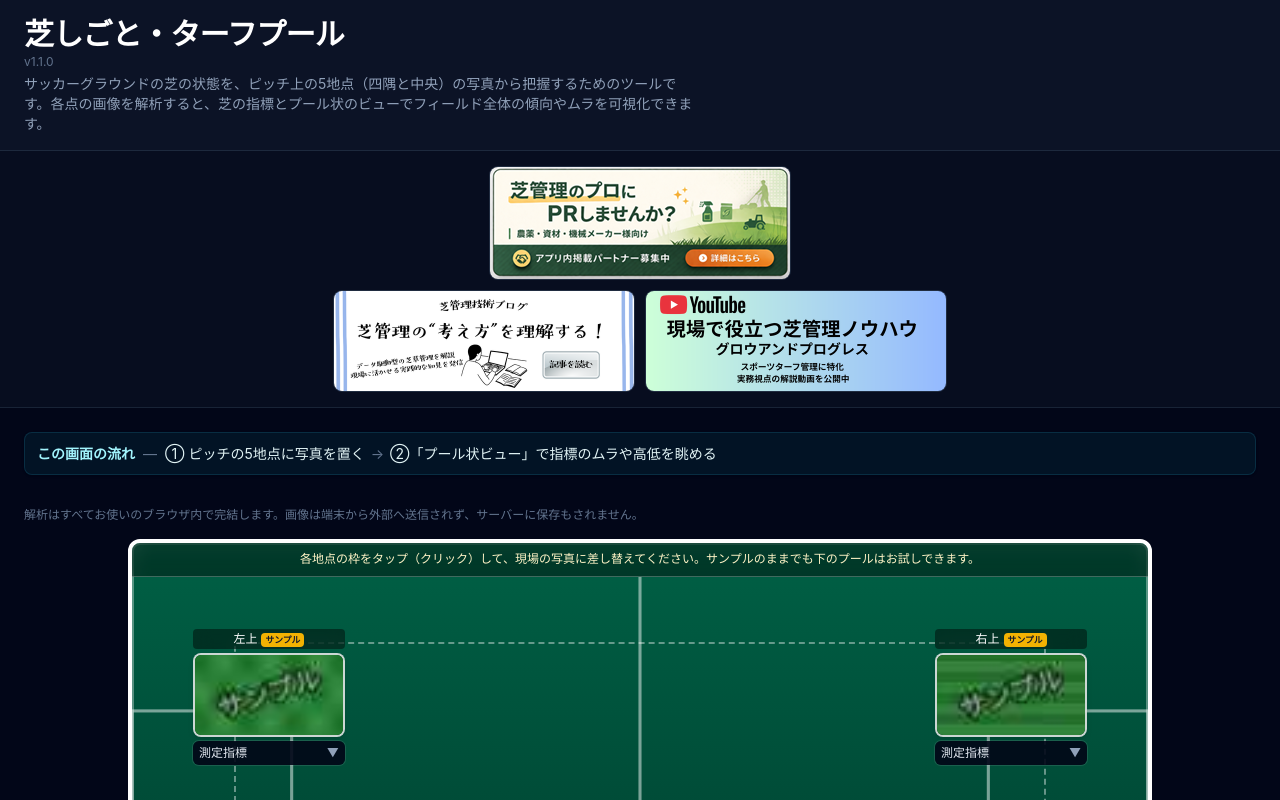
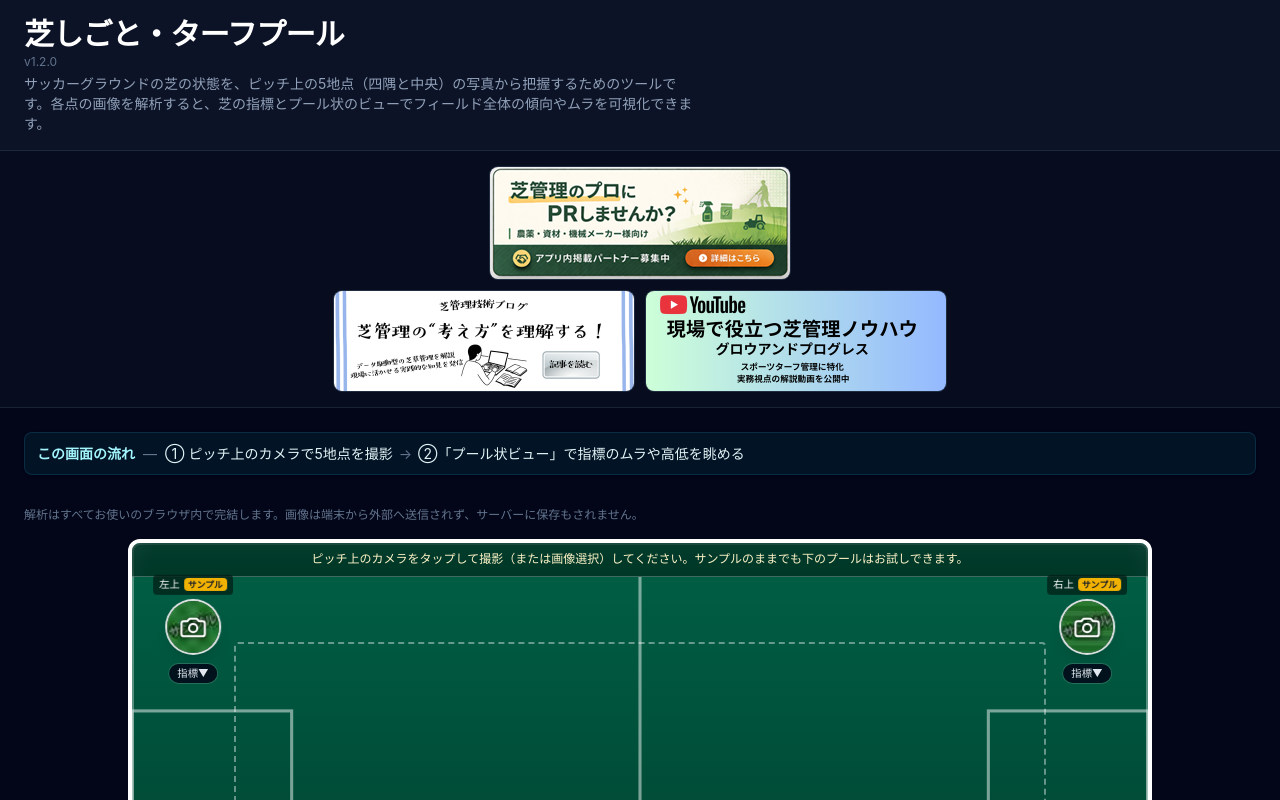
Before and after one commit to hitoshi4148/turfpool, a React (Vite) app: page / in a window 1280 px wide. Shown: the top 800 px of the page. Built offline with nearby package versions, Linux system fonts and the light colour scheme.

Commit message:
Release v1.2.0 for /portal/turfpool/ with camera capture UI.

```diff
--- a/index.html
+++ b/index.html
@@ -13,9 +13,7 @@
       gtag('config', 'G-HDBSBPYEQW')
     </script>
     <meta charset="UTF-8" />
-    <link rel="icon" type="image/png" sizes="32x32" href="/favicon-32.png" />
-    <link rel="icon" type="image/png" sizes="48x48" href="/favicon.png" />
-    <link rel="apple-touch-icon" href="/apple-touch-icon.png" />
+    <link rel="icon" type="image/png" href="https://www.turf-tools.jp/portal/grow-and-progress-logo.png?v=2" />
     <meta name="viewport" content="width=device-width, initial-scale=1.0" />
     <title>芝しごと・ターフプール</title>
   </head>
--- a/src/App.tsx
+++ b/src/App.tsx
@@ -81,7 +81,7 @@ function App() {
             —
           </span>
           <span className="inline sm:inline">
-            ① ピッチの5地点に写真を置く
+            ① ピッチ上のカメラで5地点を撮影
           </span>
           <span className="mx-1.5 text-slate-500" aria-hidden>
             →
--- a/src/components/AppFooter.tsx
+++ b/src/components/AppFooter.tsx
@@ -1,4 +1,5 @@
 import { APP_VERSION, SHIBA_SHIGOTO_APPS } from '../config/app'
+import { portalSharedAsset } from '../config/assets'
 
 const linkClass =
   'text-slate-400 underline decoration-slate-600 underline-offset-4 transition hover:text-slate-200 hover:decoration-slate-400'
@@ -30,7 +31,7 @@ export function AppFooter() {
           rel="noopener noreferrer"
         >
           <img
-            src="/grow-and-progress-logo.png"
+            src={portalSharedAsset('grow-and-progress-logo.png?v=2')}
             alt=""
             width={80}
             height={80}
--- a/src/components/PitchUploader.tsx
+++ b/src/components/PitchUploader.tsx
@@ -49,6 +49,24 @@ function PitchMarkingsSvg() {
   )
 }
 
+function CameraIcon({ className }: { className?: string }) {
+  return (
+    <svg
+      className={className}
+      viewBox="0 0 24 24"
+      fill="none"
+      stroke="currentColor"
+      strokeWidth="1.75"
+      strokeLinecap="round"
+      strokeLinejoin="round"
+      aria-hidden
+    >
+      <path d="M4 7h3l2-2h6l2 2h3a2 2 0 0 1 2 2v9a2 2 0 0 1-2 2H4a2 2 0 0 1-2-2V9a2 2 0 0 1 2-2z" />
+      <circle cx="12" cy="13" r="3.5" />
+    </svg>
+  )
+}
+
 function SlotMetricsAccordion({
   indices,
   open,
@@ -58,63 +76,41 @@ function SlotMetricsAccordion({
   indices: TurfIndices | null
   open: boolean
   onOpenChange: (open: boolean) => void
-  /** 下側スロットでは true（パネルを上に開き、親の overflow で隠れないようにする） */
   opensAbove: boolean
 }) {
   const panelId = useId()
 
   const panelClass = opensAbove
-    ? 'absolute left-0 right-0 bottom-full z-[100] mb-1 max-h-[min(42vh,15rem)] overflow-y-auto rounded-md bg-slate-950/95 px-2 py-2 text-left shadow-xl ring-1 ring-white/15 backdrop-blur-sm'
-    : 'absolute left-0 right-0 top-full z-[100] mt-1 max-h-[min(55vh,24rem)] overflow-y-auto rounded-md bg-slate-950/95 px-2 py-2 text-left shadow-xl ring-1 ring-white/15 backdrop-blur-sm'
+    ? 'absolute left-1/2 z-[100] mb-1 w-[min(14rem,calc(100vw-2rem))] max-h-[min(42vh,15rem)] -translate-x-1/2 overflow-y-auto rounded-md bg-slate-950/95 px-2 py-2 text-left shadow-xl ring-1 ring-white/15 backdrop-blur-sm bottom-full'
+    : 'absolute left-1/2 z-[100] mt-1 w-[min(14rem,calc(100vw-2rem))] max-h-[min(55vh,24rem)] -translate-x-1/2 overflow-y-auto rounded-md bg-slate-950/95 px-2 py-2 text-left shadow-xl ring-1 ring-white/15 backdrop-blur-sm top-full'
 
   return (
-    <div className="relative w-full">
+    <div className="relative">
       <button
         type="button"
         onClick={() => onOpenChange(!open)}
         aria-expanded={open}
         aria-controls={panelId}
-        className="flex w-full items-center justify-between gap-1 rounded-md bg-slate-950/90 px-1.5 py-1 text-left text-[0.65rem] text-slate-200 ring-1 ring-white/10 transition hover:bg-slate-900/90 sm:text-xs"
+        className="rounded-full bg-slate-950/85 px-2 py-0.5 text-[0.6rem] font-medium text-slate-200 ring-1 ring-white/15 transition hover:bg-slate-900/90 sm:text-[0.65rem]"
       >
-        <span className="font-medium">{indices ? '測定指標' : '指標'}</span>
-        <span className="shrink-0 text-slate-400" aria-hidden>
-          {open ? '▲' : '▼'}
-        </span>
+        {open ? '指標▲' : '指標▼'}
       </button>
       {open ? (
         <div id={panelId} role="region" className={panelClass}>
           <MetricPanel indices={indices} compact />
-          <div className="mt-3 min-h-[2.5rem] border-t border-white/10 pt-2 text-[0.6rem] leading-snug text-slate-400">
-            詳しい説明はプール状ビューを開いたときの下部に表示されます。
-          </div>
         </div>
       ) : null}
     </div>
   )
 }
 
-const SLOT_STYLE: Record<
-  PitchPointId,
-  { className: string; arrow?: string }
-> = {
-  tl: { className: 'left-[6%] top-[8%]' },
-  tr: { className: 'right-[6%] top-[8%] left-auto' },
-  bl: { className: 'left-[6%] bottom-[10%] top-auto' },
-  br: { className: 'right-[6%] bottom-[10%] left-auto top-auto' },
-  c: {
-    className: 'left-1/2 top-1/2 -translate-x-1/2 -translate-y-1/2',
-  },
-}
-
-/** 5点すべて同じ横幅（中央も四隅に合わせる） */
-const SLOT_WIDTH_CLASS = 'w-[30%] max-w-[9.5rem] sm:w-[28%]'
-
-const SLOT_FRAME: Record<PitchPointId, string> = {
-  tl: SLOT_WIDTH_CLASS,
-  tr: SLOT_WIDTH_CLASS,
-  bl: SLOT_WIDTH_CLASS,
-  br: SLOT_WIDTH_CLASS,
-  c: SLOT_WIDTH_CLASS,
+/** ピッチ上のカメラマーク位置（中心基準） */
+const MARKER_POS: Record<PitchPointId, string> = {
+  tl: 'left-[6%] top-[8%]',
+  tr: 'left-[94%] top-[8%]',
+  bl: 'left-[6%] top-[90%]',
+  br: 'left-[94%] top-[90%]',
+  c: 'left-1/2 top-1/2',
 }
 
 function slotStackZ(
@@ -129,7 +125,6 @@ function slotStackZ(
 
 export interface SlotsMeta {
   poolReady: boolean
-  /** 5地点ともまだサンプル画像のとき true（ユーザーの写真に1枚でも差し替えると false） */
   allSlotsSample: boolean
 }
 
@@ -138,7 +133,6 @@ interface PitchUploaderProps {
     complete: boolean,
     indices: Record<PitchPointId, import('../types').TurfIndices> | null,
   ) => void
-  /** 完了状態・サンプル一括かどうか（App で案内文に利用） */
   onSlotsMetaChange?: (meta: SlotsMeta) => void
 }
 
@@ -250,7 +244,7 @@ export function PitchUploader({
             className="shrink-0 border-b border-white/25 bg-black/40 px-2 py-2 text-center text-[0.65rem] leading-snug text-amber-100 backdrop-blur-sm sm:px-3 sm:text-xs"
             role="status"
           >
-            各地点の枠をタップ（クリック）して、現場の写真に差し替えてください。サンプルのままでも下のプールはお試しできます。
+            ピッチ上のカメラをタップして撮影（または画像選択）してください。サンプルのままでも下のプールはお試しできます。
           </div>
         ) : null}
         <div className="relative aspect-[105/68] w-full overflow-visible">
@@ -259,28 +253,31 @@ export function PitchUploader({
 
           {PITCH_POINT_ORDER.map((id) => {
             const slot = slots[id]
-          const st = SLOT_STYLE[id]
-          const frame = SLOT_FRAME[id]
             const metricsOpen = openMetricsSlot === id
             const zSlot = slotStackZ(id, metricsOpen)
+            const hasUserPhoto = slot.previewUrl && !slot.isSample
+            const inputId = `turfpool-file-${id}`
+
             return (
               <div
                 key={id}
-              className={`absolute flex flex-col gap-1 ${zSlot} ${frame} ${st.className}`}
+                className={`absolute flex -translate-x-1/2 -translate-y-1/2 flex-col items-center gap-1 ${zSlot} ${MARKER_POS[id]}`}
               >
-              <div className="relative flex w-full flex-col gap-1">
-                <span className="rounded bg-black/45 px-1.5 py-0.5 text-center text-[0.65rem] font-medium text-white backdrop-blur-sm sm:text-xs">
-                  <span>{slot.label}</span>
+                <span className="whitespace-nowrap rounded bg-black/50 px-1.5 py-0.5 text-[0.6rem] font-medium text-white backdrop-blur-sm sm:text-[0.65rem]">
+                  {slot.label}
                   {slot.isSample ? (
-                    <span className="ml-1 inline-block rounded bg-amber-400/95 px-1 py-px text-[0.55rem] font-semibold text-slate-900">
+                    <span className="ml-1 rounded bg-amber-400/95 px-1 py-px text-[0.55rem] font-semibold text-slate-900">
                       サンプル
                     </span>
                   ) : null}
                 </span>
+
+                <div className="relative">
                   <input
-                  id={`turfpool-file-${id}`}
+                    id={inputId}
                     type="file"
                     accept="image/*"
+                    capture="environment"
                     className="sr-only"
                     disabled={slot.busy}
                     onChange={(e) => {
@@ -290,26 +287,50 @@ export function PitchUploader({
                     }}
                   />
                   <label
-                  htmlFor={`turfpool-file-${id}`}
-                  className={`flex min-h-[4.5rem] flex-col overflow-hidden rounded-lg border-2 border-white/80 bg-black/35 shadow-md backdrop-blur-sm transition sm:min-h-[5rem] ${
+                    htmlFor={inputId}
+                    title={
                       slot.busy
-                      ? 'cursor-not-allowed opacity-50'
-                      : 'cursor-pointer hover:bg-black/45'
+                        ? '解析中'
+                        : hasUserPhoto
+                          ? '再撮影'
+                          : '撮影または画像を選ぶ'
+                    }
+                    className={`relative flex h-12 w-12 items-center justify-center overflow-hidden rounded-full border-2 bg-slate-950/75 text-white shadow-lg backdrop-blur-sm transition sm:h-14 sm:w-14 ${
+                      slot.busy
+                        ? 'cursor-not-allowed border-white/40 opacity-60'
+                        : hasUserPhoto
+                          ? 'cursor-pointer border-emerald-300 ring-2 ring-emerald-400/50 hover:bg-slate-900/85'
+                          : 'cursor-pointer border-white/90 hover:border-cyan-200 hover:bg-slate-900/85'
                     }`}
                   >
                     {slot.previewUrl ? (
                       <img
                         src={slot.previewUrl}
                         alt=""
-                      title={slot.isSample ? 'サンプル画像（デモ）' : undefined}
-                      className="pointer-events-none h-16 w-full object-cover sm:h-20"
+                        className="absolute inset-0 h-full w-full object-cover opacity-90"
                       />
-                  ) : (
-                    <span className="flex flex-1 items-center justify-center px-1 text-[0.65rem] text-white/90 sm:text-xs">
-                      {slot.busy ? '解析中…' : 'タップで画像'}
+                    ) : null}
+                    <CameraIcon
+                      className={`relative z-[1] h-6 w-6 sm:h-7 sm:w-7 ${
+                        slot.previewUrl ? 'drop-shadow-[0_1px_2px_rgba(0,0,0,0.9)]' : ''
+                      }`}
+                    />
+                    {hasUserPhoto ? (
+                      <span
+                        className="absolute -right-0.5 -top-0.5 z-[2] flex h-4 w-4 items-center justify-center rounded-full bg-emerald-500 text-[0.55rem] font-bold text-white ring-2 ring-emerald-950"
+                        aria-hidden
+                      >
+                        ✓
                       </span>
-                  )}
+                    ) : null}
+                    {slot.busy ? (
+                      <span className="absolute inset-0 z-[3] flex items-center justify-center bg-black/45 text-[0.55rem] font-medium">
+                        …
+                      </span>
+                    ) : null}
                   </label>
+                </div>
+
                 <SlotMetricsAccordion
                   indices={slot.indices}
                   open={metricsOpen}
@@ -321,9 +342,9 @@ export function PitchUploader({
                     })
                   }}
                 />
-              </div>
+
                 {slot.error ? (
-                <p className="text-[0.6rem] leading-tight text-red-300">
+                  <p className="max-w-[7rem] text-center text-[0.55rem] leading-tight text-red-300">
                     {slot.error}
                   </p>
                 ) : null}
--- a/src/config/app.ts
+++ b/src/config/app.ts
@@ -1,11 +1,15 @@
-export const APP_VERSION = 'v1.1.0'
+export const APP_VERSION = 'v1.2.0'
 
 export const SHIBA_SHIGOTO_APPS = [
   { label: 'ポータル', href: 'https://www.turf-tools.jp/portal/' },
+  { label: 'ターフプール', href: 'https://www.turf-tools.jp/portal/turfpool/' },
   { label: '楽RAC農薬ローテ', href: 'https://www.turf-tools.jp/portal/rac/' },
   { label: '施肥設計ナビ', href: 'https://fertilization-design.onrender.com/' },
   { label: '病害リスク予報', href: 'https://www.turf-tools.jp/portal/risk/' },
-  { label: 'AI質問箱', href: 'https://turf-advisor.onrender.com/' },
+  {
+    label: 'AI質問箱',
+    href: 'https://www.turf-tools.jp/portal/#ai-advisor-section',
+  },
   { label: '病害画像診断AI', href: 'https://www.turf-tools.jp/portal/diagnosis/' },
   {
     label: 'ピンポイント天気で芝しごと',
--- a/vite.config.ts
+++ b/vite.config.ts
@@ -4,5 +4,6 @@ import { defineConfig } from 'vite'
 
 // https://vite.dev/config/
 export default defineConfig({
+  base: '/portal/turfpool/',
   plugins: [react(), tailwindcss()],
 })
```
Also changed, not shown: src/components/TurfPartnerBanners.tsx (+5 -3 lines), src/config/assets.ts (added, +10 -0 lines), 1 other file (tests, documents, lock files or other folders). Lines whose indentation alone changed are shown as unchanged.
